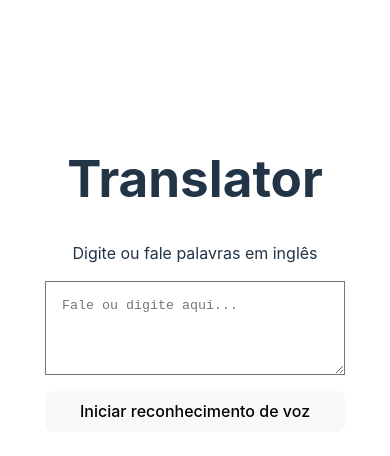
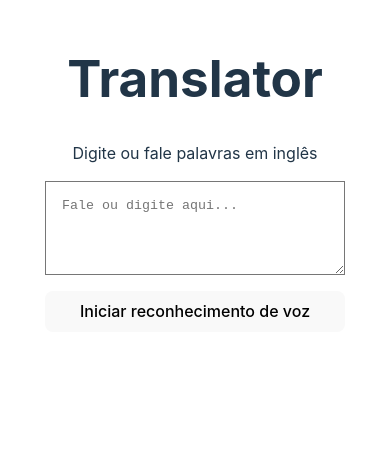
Before and after one commit to AronNascimento2/translator, a React (Vite) app: page / in a window 390 px wide. Shown: the part 148-604 px from the top of the page. Built offline with nearby package versions, Linux system fonts and the light colour scheme; no server answers.

Commit message:
fix: position

```diff
--- a/src/App.css
+++ b/src/App.css
@@ -21,5 +21,7 @@ textarea {
 @media screen and (max-width: 768px) {
   .container{
     width: 300px;
+    position: relative;
+    bottom:100px;
   }
 }
```
